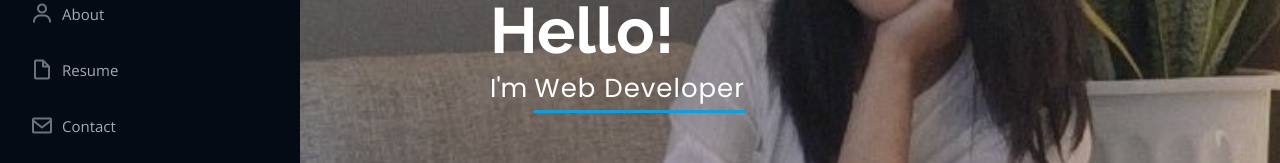
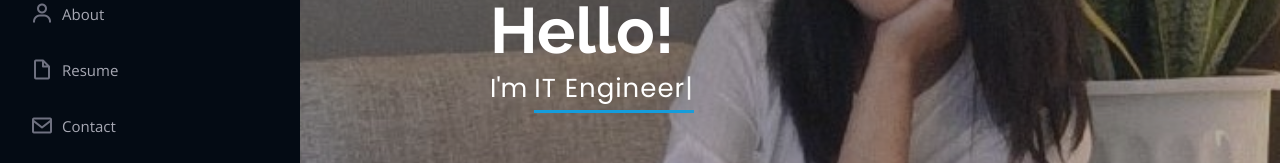
Before and after one commit to Mi-Ki-MK/portfolio, a plain HTML site: page index.html in a window 1280 px wide. Shown: the part 320-483 px from the top of the page. Drawn offline with nearby package versions, Linux system fonts and the light colour scheme.

Commit message:
Update index.html

```diff
--- a/index.html
+++ b/index.html
@@ -61,7 +61,7 @@
     <section id="hero" class="d-flex flex-column justify-content-center align-items-center">
         <div class="hero-container" data-aos="fade-in">
             <h1>Hello!</h1>
-            <p>I'm <span class="typed" data-typed-items="Programmer, Web Developer"></span></p>
+            <p>I'm <span class="typed" data-typed-items="Programmer, IT Engineer"></span></p>
         </div>
     </section>
     <!-- End Hero -->
```
